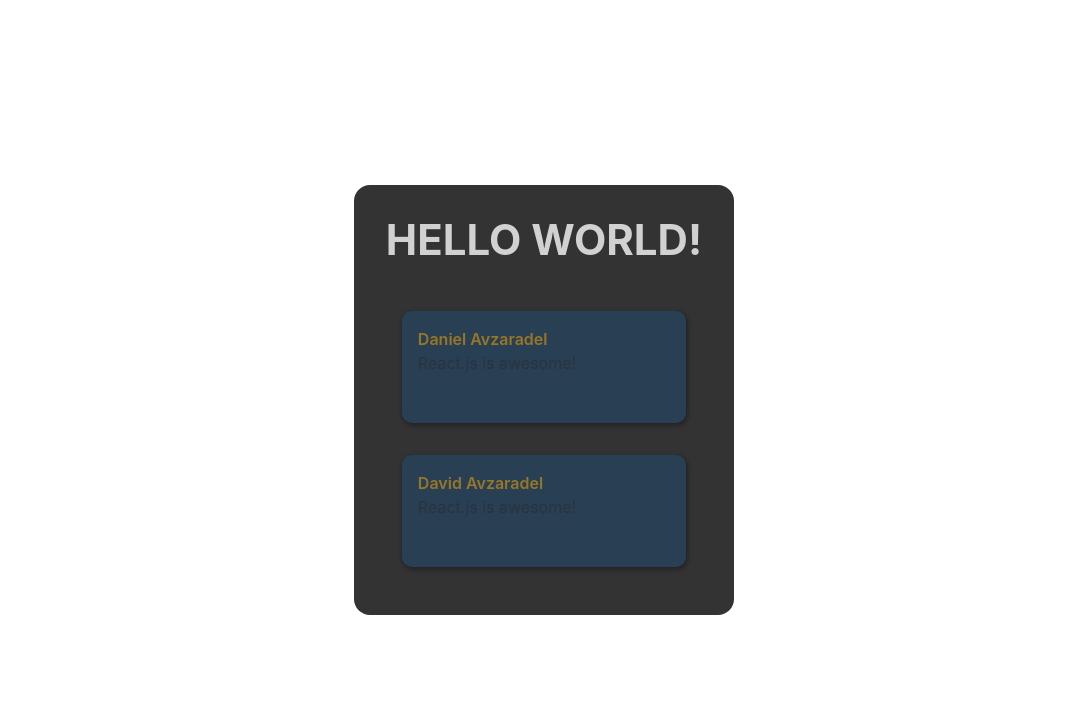
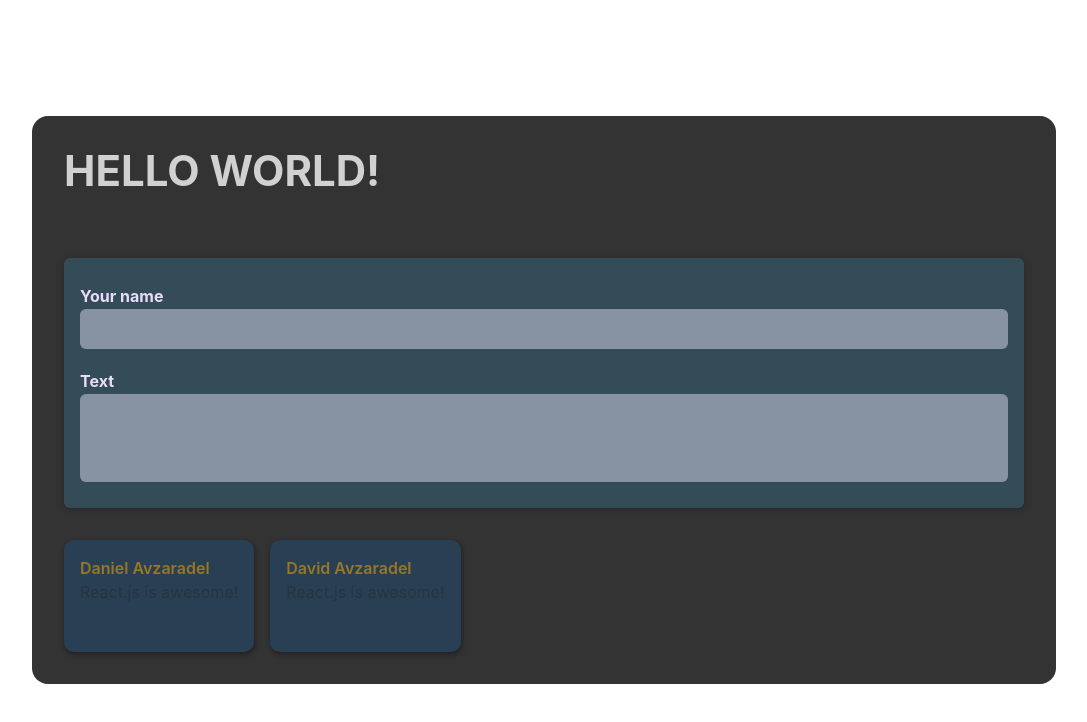
Before and after one commit to daniel-avzaradel/next-js14-full-course, a React (Vite) app in the folder react-crash-course/: page / in a window 1280 px wide. Shown: the top 722 px of the page, without its empty margins (96-1183 px from the left). Built offline with nearby package versions, Linux system fonts and the light colour scheme.

Commit message:
starting to add posts

```diff
--- a/react-crash-course/src/App.css
+++ b/react-crash-course/src/App.css
@@ -1,8 +1,9 @@
 #root {
-  max-width: 1280px;
   margin: 0 auto;
   padding: 2rem;
   text-align: center;
+  width: 100%;
+  max-width: 1024px;
 }
 
 body {
@@ -13,6 +14,8 @@ body {
 main {
   display: flex;
   flex-direction: column;
+  justify-content: center;
+  align-items: start;
   box-sizing: border-box;
   width: 100%;
   padding: 2rem;
--- a/react-crash-course/src/App.jsx
+++ b/react-crash-course/src/App.jsx
@@ -1,5 +1,5 @@
 import './App.css'
-import Post from './components/Post'
+import NewPost from './components/NewPost'
 import PostList from './components/PostList'
 
 function App() {
@@ -7,6 +7,7 @@ function App() {
   return (
     <main>
       <h1>Hello World!</h1>
+      <NewPost />
       <PostList />
     </main>
   )
--- /dev/null
+++ b/react-crash-course/src/components/NewPost.jsx
@@ -0,0 +1,18 @@
+import classes from './NewPost.module.css';
+
+function NewPost() {
+  return (
+    <form className={classes.form}>
+      <div>
+        <label htmlFor="name">Your name</label>
+        <input type="text" id="name" required />
+      </div>
+      <div>
+        <label htmlFor="body">Text</label>
+        <textarea id="body" required rows={3} />
+      </div>
+    </form>
+  );
+}
+
+export default NewPost;
--- /dev/null
+++ b/react-crash-course/src/components/NewPost.module.css
@@ -0,0 +1,74 @@
+.form {
+  display: flex;
+  flex-direction: column;
+  align-items: flex-start;
+  justify-content: center;
+  background-color: #344c57;
+  width: 100%;
+  padding: 1rem;
+  margin: 2rem auto;
+  border-radius: 6px;
+  box-shadow: 0 2px 8px rgba(0, 0, 0, 0.2);
+  box-sizing: border-box;
+}
+
+.form div {
+  width: 100%;
+  display: flex;
+  flex-direction: column;
+  align-items: start;
+  margin: 10px 0;
+}
+
+.form label {
+  display: block;
+  margin-bottom: 0.05rem;
+  color: #eadbfb;
+  font-weight: bold;
+}
+
+.form input,
+.form textarea {
+  display: block;
+  width: 100%;
+  font: inherit;
+  padding: 0.5rem;
+  border-radius: 6px;
+  border: none;
+  background-color: #8793a3;
+  color: #28262c;
+  resize: none;
+  box-sizing: border-box;
+}
+
+.form input {
+
+}
+
+.actions {
+  display: flex;
+  justify-content: flex-end;
+  gap: 0.5rem;
+}
+
+.actions button {
+  cursor: pointer;
+  font: inherit;
+  padding: 0.5rem 1.5rem;
+  border: none;
+  border-radius: 4px;
+  background-color: #34036c;
+  color: #e5d5f7;
+}
+
+.actions button:hover {
+  background-color: #23014a;
+}
+
+.actions button[type='button'] {
+  background-color: transparent;
+}
+
+.actions button[type='button']:hover {
+  color: #d1bee6;
+}
--- a/react-crash-course/src/components/Post.module.css
+++ b/react-crash-course/src/components/Post.module.css
@@ -7,7 +7,6 @@
   min-height: 80px;
   background-color: #22476b;
   border-radius: 10px;
-  margin: 1rem;
   box-shadow: 1px 2px 4px 1px rgba(0, 0, 0, .5);
   opacity: 0.6;
 }
@@ -25,3 +24,8 @@
   color: goldenrod;
   font-weight: 600;
 }
+
+.posts {
+  display: flex;
+  gap: 1rem;
+}
--- a/react-crash-course/src/components/PostList.jsx
+++ b/react-crash-course/src/components/PostList.jsx
@@ -1,12 +1,13 @@
 import React from 'react'
 import Post from './Post'
+import classes from './Post.module.css'
 
 const PostList = () => {
   return (
-    <>
+    <div className={classes.posts}>
     <Post name="Daniel Avzaradel" />
     <Post name="David Avzaradel" />
-    </>
+    </div>
   )
 }
 
```
